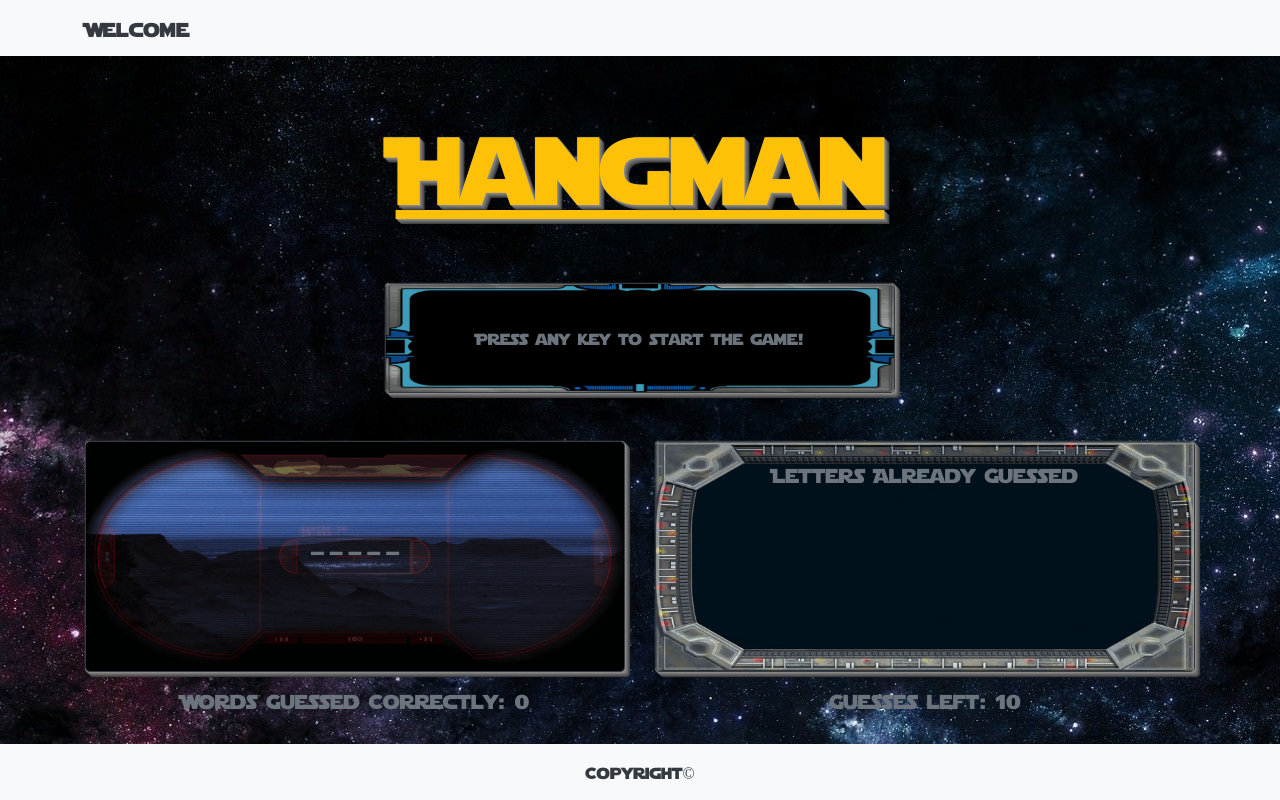
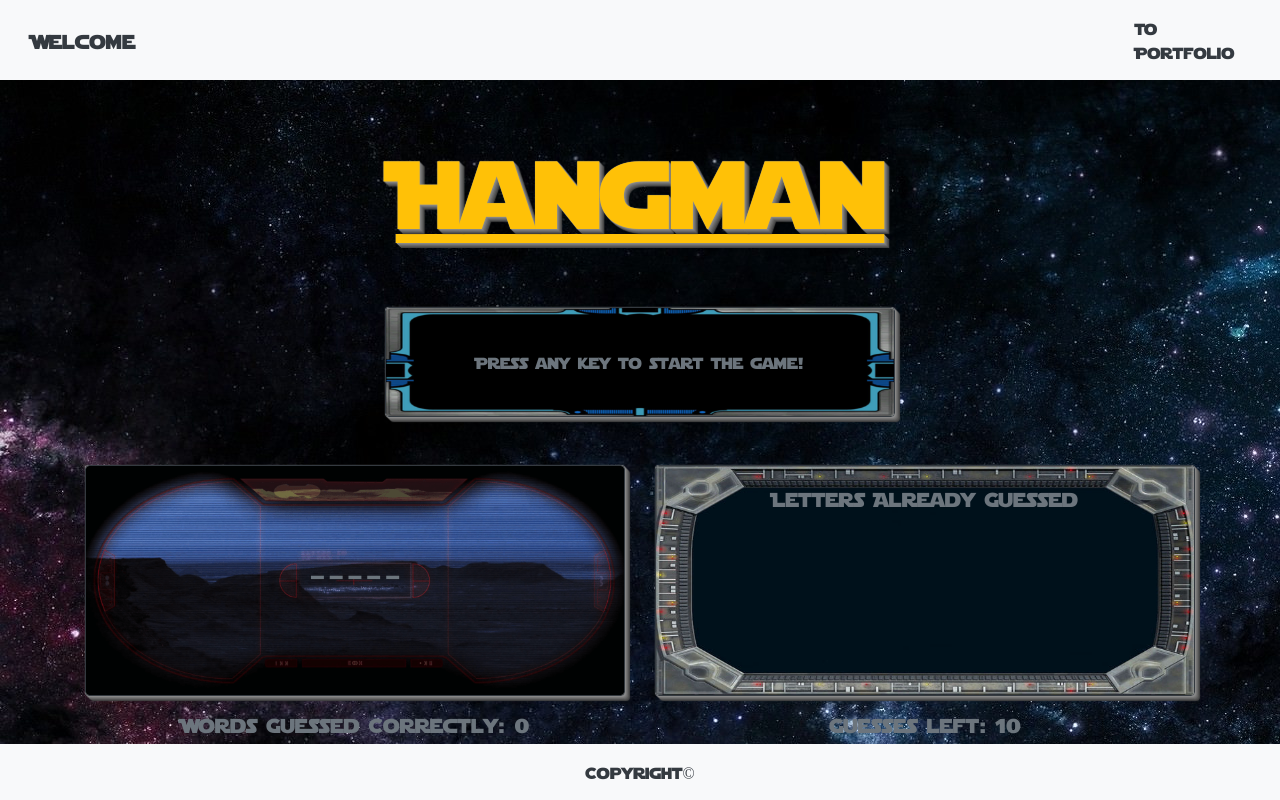
Before and after one commit to Gkeller25/Word-Guess-Game, a plain HTML site: page index.html in a window 1280 px wide. Drawn offline with nearby package versions, Linux system fonts and the light colour scheme.

Commit message:
added link for portfolio

```diff
--- a/index.html
+++ b/index.html
@@ -45,7 +45,9 @@
     <nav class="navbar navbar-expand-lg navbar-light bg-light">
         <div class="container">
             <div class="navbar-brand text-dark">Welcome</div>
+
         </div>
+        <a href="https://gkeller25.github.io/Bootstrap-Portfolio/portfolio.html" class="navbar text-dark">To Portfolio</a>
     </nav>
 
     <div class="container">
```
